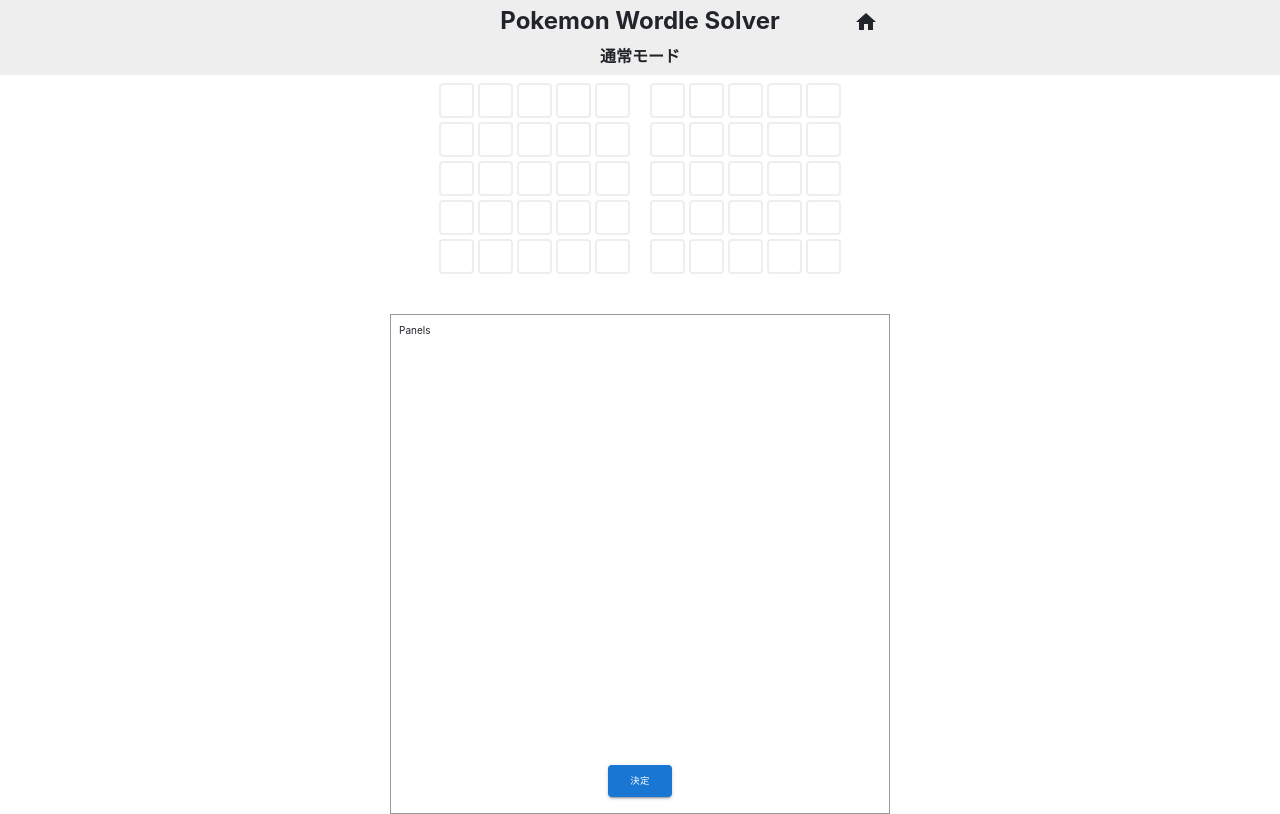
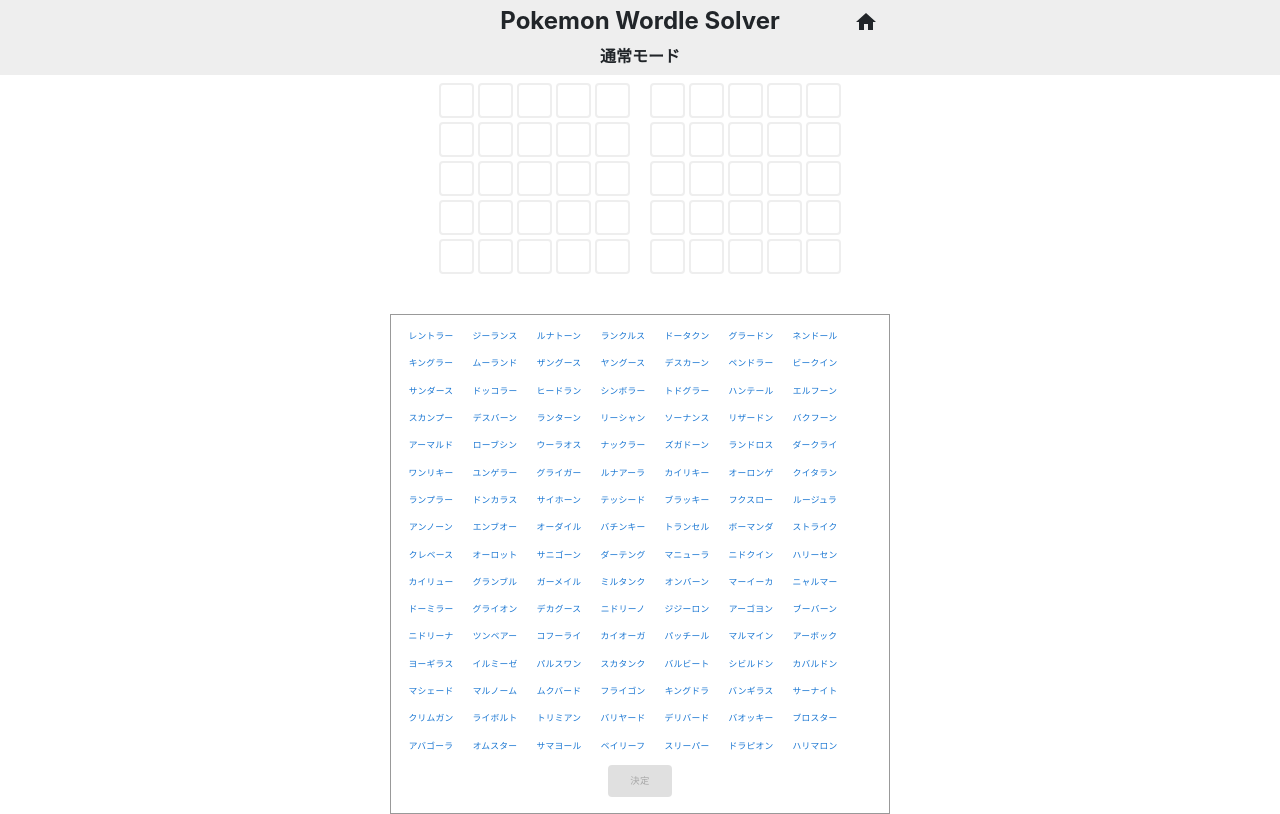
Before and after one commit to mlkmd/pokemon-wordle-solver, a Next.js app: page /normal in a window 1280 px wide. Built offline with nearby package versions, Linux system fonts and the light colour scheme.

Commit message:
impl normal page

```diff
--- /dev/null
+++ b/src/application/query/model/ExpectValueResult.ts
@@ -0,0 +1,11 @@
+import { Pokemon } from 'domain/model/Pokemon';
+import { ExpectedValue } from 'domain/value/ExpectedValue';
+
+export type ExpectValueResult = {
+  /** ポケモン情報 */
+  pokemon: Pokemon;
+  /** 期待値 */
+  ev: ExpectedValue;
+  /** 正解可能性 */
+  possible: boolean;
+};
--- a/src/presentation/components/pages/NormalPage.tsx
+++ b/src/presentation/components/pages/NormalPage.tsx
@@ -1,15 +1,48 @@
 import { NextPage } from 'next';
 import AppLayout from 'presentation/components/layouts/AppLayout';
 import NormalPageView from 'presentation/components/pages/NormalPageView';
-import { ComponentProps, useEffect, useMemo, useState } from 'react';
+import { useEffect, useState } from 'react';
 import { SolveResult } from 'application/query/model/SolveResult';
+import { ExpectValueResult } from 'application/query/model/ExpectValueResult';
+import { calcAllExpectValues } from 'application/service/SolveService';
+import { getTargetPokemonList } from 'domain/model/Pokemon';
+import {
+  GEN_DIAMOND_PEARL,
+  GEN_GOLD_SILVER,
+  GEN_RED_GREEN,
+  GEN_RUBY_SAPPHIRE,
+} from 'domain/value/Generation';
+import { TARGET_NAME_LEN } from 'constants/config';
+import {
+  characterStatuses,
+  UNUSED,
+} from 'application/query/value/CharacterStatus';
 
 const MAX_CELL_SIZE = 35;
 
-type Props = Omit<ComponentProps<typeof NormalPageView>, 'answerGridProps'>;
+type Props = {};
 const NormalPage: NextPage<Props> = (props) => {
   const [cellSize, setCellSize] = useState(MAX_CELL_SIZE);
   const [results, setResults] = useState<SolveResult[]>([]);
+  const [recommends, setRecommends] = useState<ExpectValueResult[]>([]);
+  const [selectedRecommend, setSelectedRecommend] =
+    useState<null | ExpectValueResult>(null);
+
+  useEffect(() => {
+    const newRecommends = calcAllExpectValues(
+      getTargetPokemonList({
+        generations: [
+          GEN_RED_GREEN,
+          GEN_GOLD_SILVER,
+          GEN_RUBY_SAPPHIRE,
+          GEN_DIAMOND_PEARL,
+        ],
+      }),
+      results.map((result) => result.input),
+      results
+    );
+    setRecommends(newRecommends);
+  }, [results]);
 
   useEffect(() => {
     const listener = () => {
@@ -24,18 +57,54 @@ const NormalPage: NextPage<Props> = (props) => {
     };
   }, []);
 
+  const cellClickHandler = (resultIndex: number, cellIndex: number) => {
+    setResults(
+      results.map((result, i) =>
+        i !== resultIndex
+          ? { ...result }
+          : {
+              ...result,
+              statuses: result.statuses.map((status, j) =>
+                j !== cellIndex
+                  ? status
+                  : characterStatuses[
+                      (characterStatuses.findIndex((v) => v === status) + 1) %
+                        characterStatuses.length
+                    ]
+              ),
+            }
+      )
+    );
+  };
+
+  const submitHandler = () => {
+    if (selectedRecommend === null) return;
+    setResults([
+      ...results,
+      {
+        input: selectedRecommend.pokemon.name,
+        statuses: [...Array(TARGET_NAME_LEN)].fill(UNUSED),
+      },
+    ]);
+    setSelectedRecommend(null);
+  };
+
   return (
     <AppLayout pageTitle={'通常モード'}>
       <NormalPageView
+        recommends={recommends}
+        selectedRecommend={selectedRecommend}
+        onClickRecommend={setSelectedRecommend}
+        onSubmit={submitHandler}
         answerGridProps={{
           results,
+          cellOnClick: cellClickHandler,
           rowProps: {
             cellProps: {
               size: cellSize,
             },
           },
         }}
-        {...props}
       />
     </AppLayout>
   );
--- a/src/presentation/components/pages/NormalPageView.tsx
+++ b/src/presentation/components/pages/NormalPageView.tsx
@@ -2,9 +2,14 @@ import Style from 'presentation/components/pages/NormalPageView.module.scss';
 import WidthManager from 'presentation/components/atoms/WidthManager';
 import { ComponentProps, VFC } from 'react';
 import AnswerGrid from 'presentation/components/organisms/AnswerGrid';
-import { Box, Button, Grid } from '@mui/material';
+import { Button, Grid } from '@mui/material';
+import { ExpectValueResult } from 'application/query/model/ExpectValueResult';
 
 type Props = {
+  recommends: ExpectValueResult[];
+  selectedRecommend: null | ExpectValueResult;
+  onClickRecommend: (recommend: ExpectValueResult) => void;
+  onSubmit: () => void;
   answerGridProps: ComponentProps<typeof AnswerGrid>;
 };
 const NormalPageView: VFC<Props> = (props) => {
@@ -17,6 +22,7 @@ const NormalPageView: VFC<Props> = (props) => {
 };
 const AnswerContainer: VFC<Props> = ({ answerGridProps }) => {
   const { results, rowProps, cellOnClick } = answerGridProps;
+  // NOTE: 0~5, 6~10 に分割
   return (
     <Grid container spacing={1} justifyContent={'center'}>
       <Grid item xs={5}>
@@ -43,7 +49,12 @@ const AnswerContainer: VFC<Props> = ({ answerGridProps }) => {
     </Grid>
   );
 };
-const RecommendContainer: VFC<Props> = () => {
+const RecommendContainer: VFC<Props> = ({
+  recommends,
+  selectedRecommend,
+  onClickRecommend,
+  onSubmit,
+}) => {
   return (
     <Grid
       className={Style.recommend}
@@ -52,10 +63,28 @@ const RecommendContainer: VFC<Props> = () => {
       justifyContent={'space-between'}
     >
       <Grid item xs={11} overflow={'auto'}>
-        Panels
+        {recommends.map((recommend) => (
+          <Button
+            key={recommend.pokemon.no}
+            onClick={() => onClickRecommend(recommend)}
+            title={`EV: ${recommend.ev}`}
+            variant={
+              recommend.pokemon.no === selectedRecommend?.pokemon.no
+                ? 'outlined'
+                : 'text'
+            }
+          >
+            {recommend.pokemon.name}
+          </Button>
+        ))}
       </Grid>
       <Grid item xs={1} textAlign={'center'}>
-        <Button variant={'contained'} size={'large'}>
+        <Button
+          disabled={selectedRecommend === null}
+          onClick={onSubmit}
+          variant={'contained'}
+          size={'large'}
+        >
           決定
         </Button>
       </Grid>
```
Also changed, not shown: src/application/service/SolveService.ts (+1 -6 lines).
